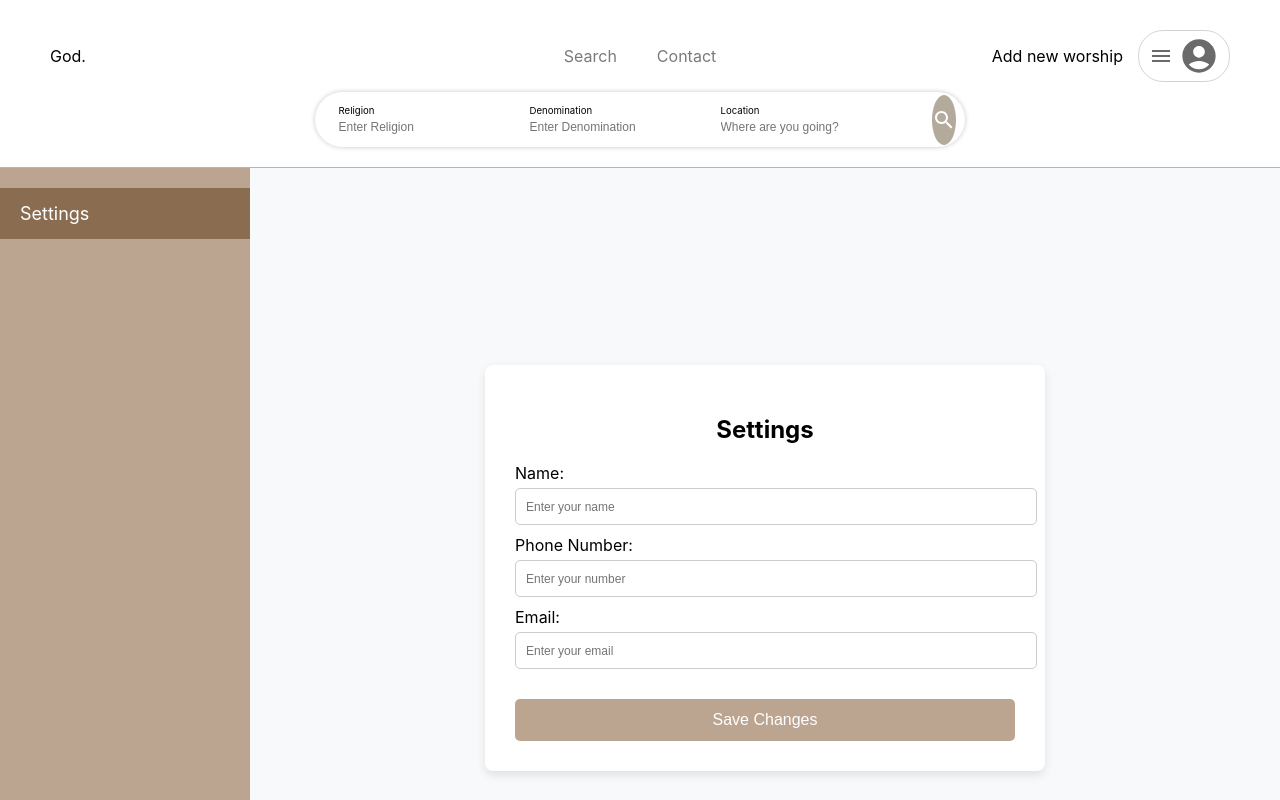
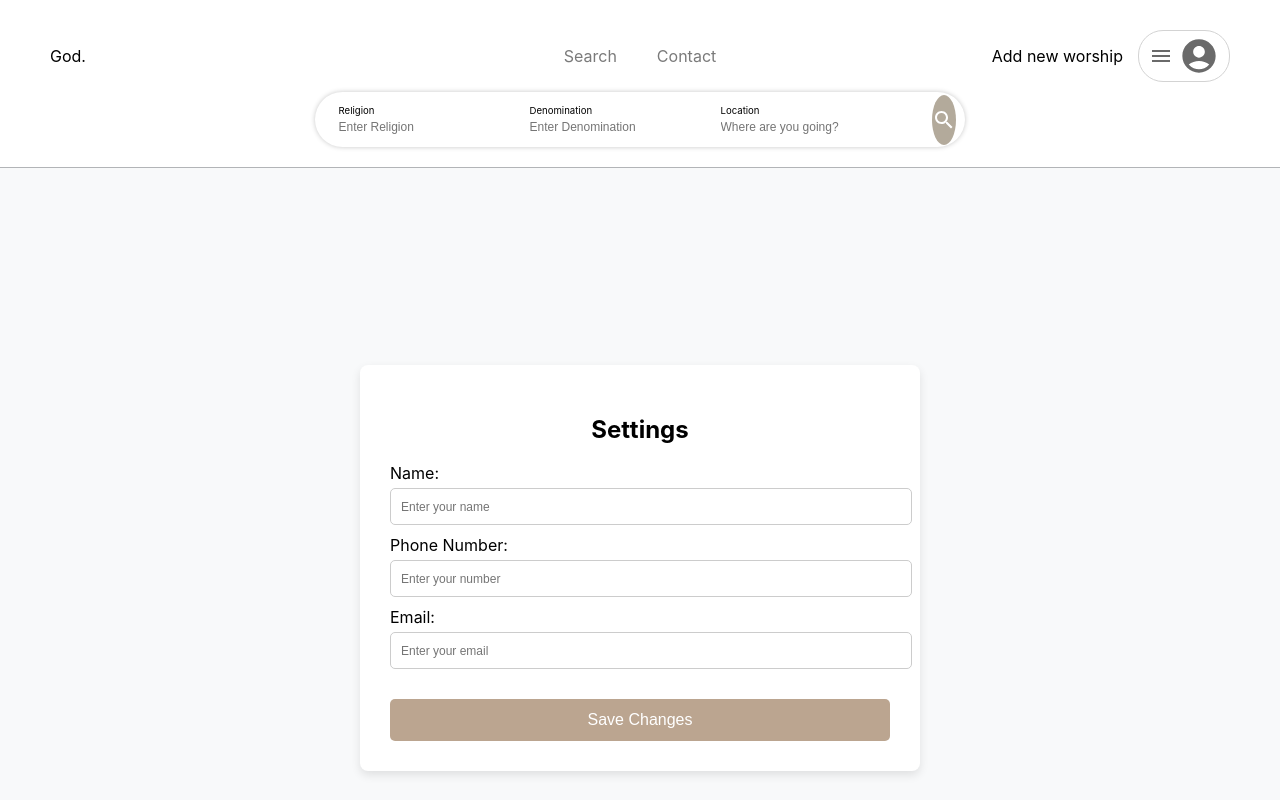
Before and after one commit to jerrybenn/WebDesignProject, a React (Create React App) app in the folder god/: page /settings in a window 1280 px wide. Shown: the top 800 px of the page. Built offline with nearby package versions, Linux system fonts and the light colour scheme.

Commit message:
Removed navbar in settings

```diff
--- a/god/src/pages/settingsPage/Settings.css
+++ b/god/src/pages/settingsPage/Settings.css
@@ -1,39 +1,9 @@
-/* Container for the whole settings page */
+/* Make the entire page a flex container to center content */
 .settings-page {
   display: flex;
+  justify-content: center;
+  align-items: center;
   height: 100vh;
-  }
-
-  /* Sidebar styles */
-  .settings-sidebar {
-    width: 250px;
-    background-color: #bba590;
-    padding-top: 20px;
-    color: white;
-  }
-
-  .settings-sidebar ul {
-    list-style: none;
-    padding: 0;
-    margin: 0;
-  }
-
-  .settings-sidebar li {
-    padding: 15px 20px;
-    cursor: pointer;
-    font-size: 18px;
-  }
-
-  .settings-sidebar li.active {
-    background-color: #8a6d51;
-  }
-
-  /* Main content area */
-  .settings-content {
-    flex-grow: 1;
-    display: flex;
-    justify-content: center; /* Centers content horizontally */
-    align-items: center; /* Centers content vertically */
   background-color: #f8f9fa;
 }
 
@@ -68,6 +38,7 @@
   border-radius: 5px;
 }
 
+/* Button styles */
 button {
   padding: 12px;
   margin-top: 20px;
--- a/god/src/pages/settingsPage/Settings.jsx
+++ b/god/src/pages/settingsPage/Settings.jsx
@@ -23,15 +23,6 @@ const Settings = () => {
 
   return (
     <div className="settings-page">
-      {/* Sidebar */}
-      <nav className="settings-sidebar">
-        <ul>
-          <li className="active">Settings</li>
-        </ul>
-      </nav>
-
-      {/* Settings Form */}
-      <div className="settings-content">
       <div className="settings-form-container">
         <h2>Settings</h2>
         <form onSubmit={handleSubmit} className="settings-form">
@@ -72,7 +63,6 @@ const Settings = () => {
         </form>
       </div>
     </div>
-    </div>
   );
 };
 
```
Lines whose indentation alone changed are shown as unchanged.
